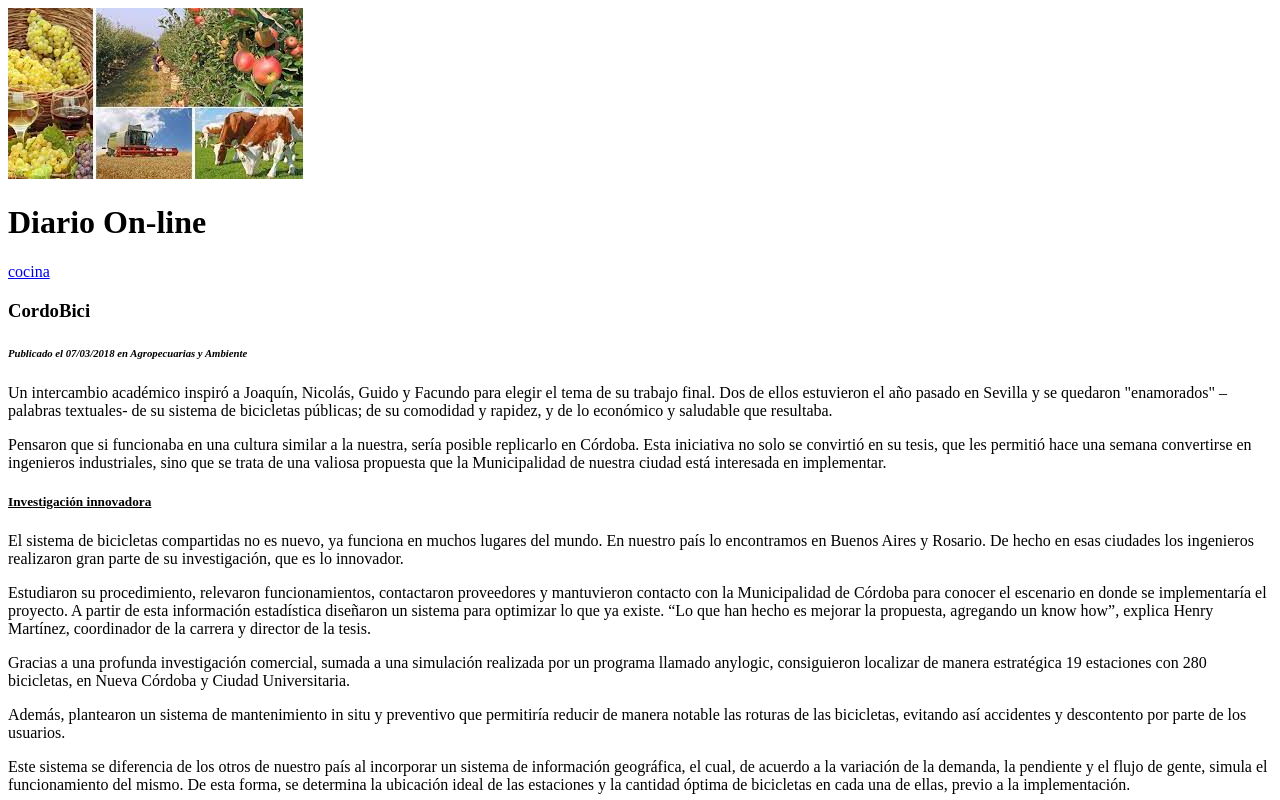
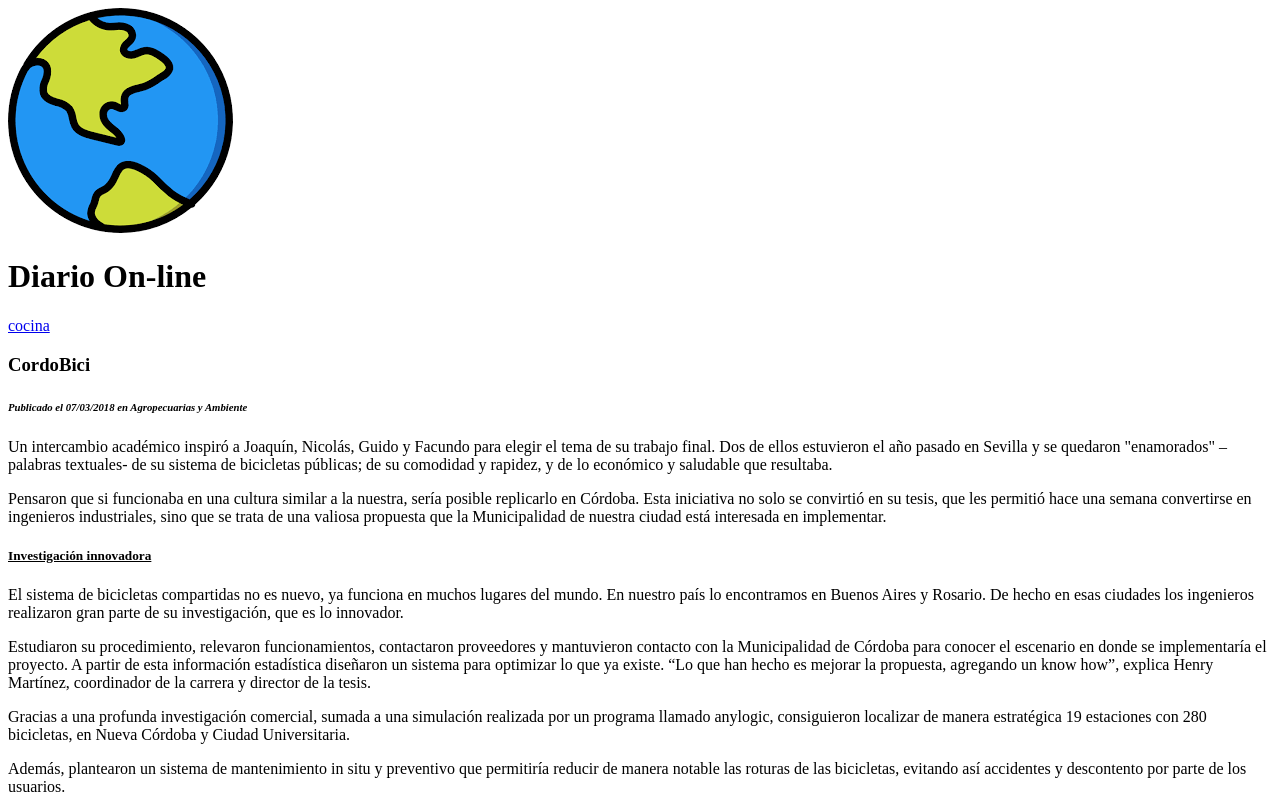
Before and after one commit to UCC-LabCompu2/ejercicios2023-felipeeguia03, a plain HTML site: page Ejercicios-HTML/ej_noticia.html in a window 1280 px wide. Shown: the top 800 px of the page. Drawn offline with Linux system fonts and the light colour scheme.

```diff
--- a/Ejercicios-HTML/ej_noticia.html
+++ b/Ejercicios-HTML/ej_noticia.html
@@ -8,7 +8,7 @@
 <!--Agregar la etiqueta semántica para la cabecera. La cabecera debe contener un titulo-->
 <!--Separe la noticia en parrafos-->
 <header>
-    <img src="imagenes/imagenhtml.jpg">
+    <img src="imagenes/mundo.png">
    <h1> Diario On-line</h1>
 </header>
 <nav>
```
Also changed, not shown: Ejercicios-HTML/imagenes/mundo.png (added).
